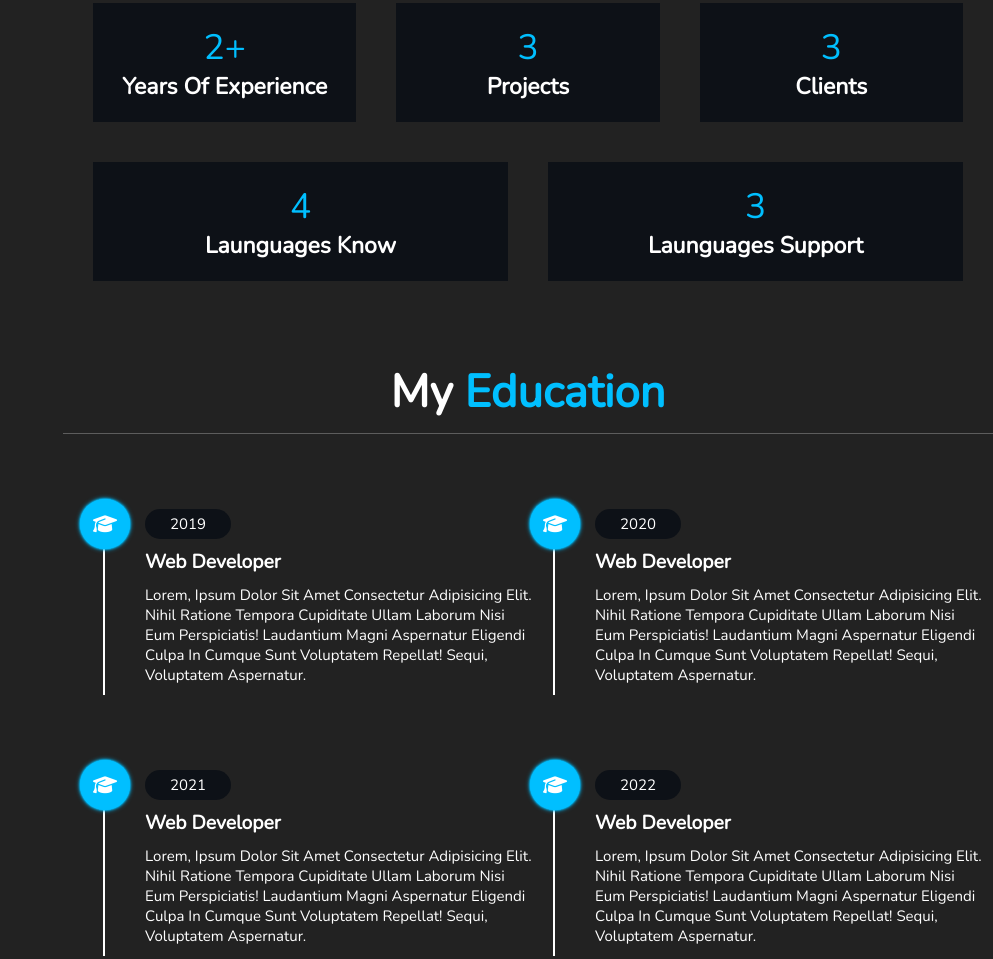
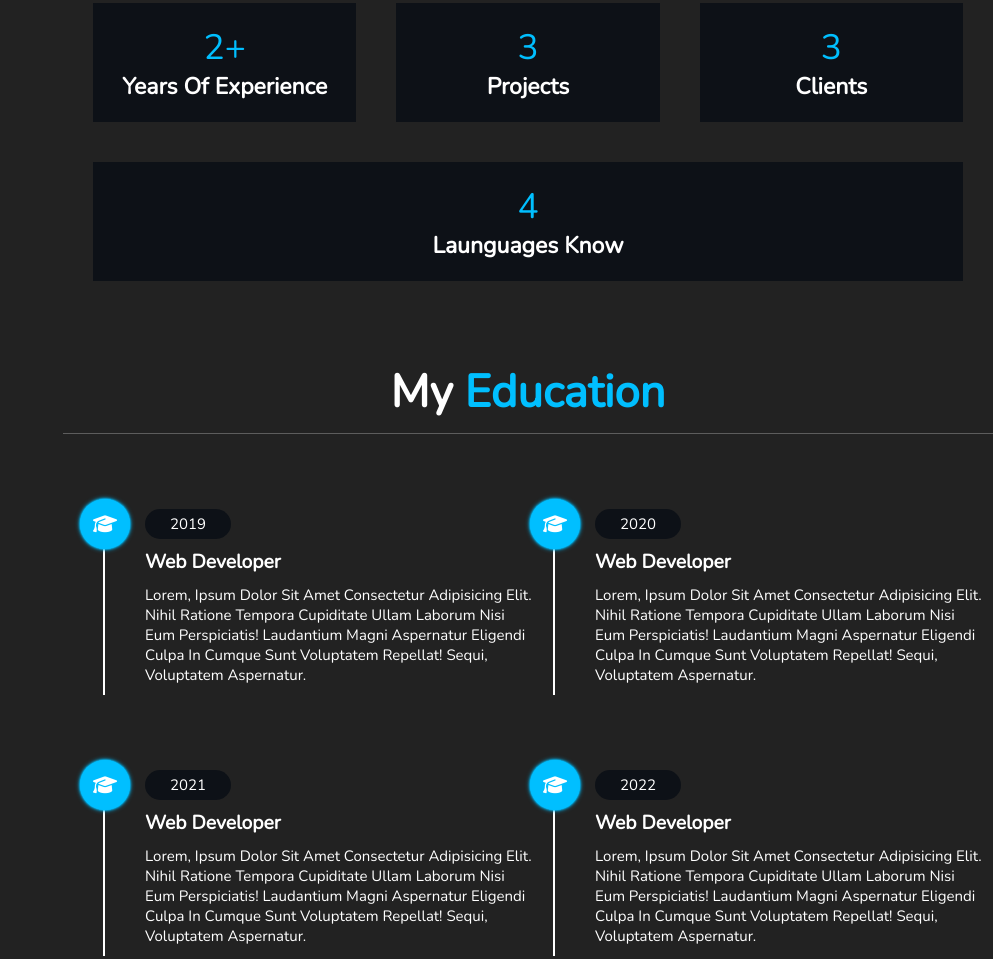
Before and after one commit to ponyn1ce/portfolio.github.io, a plain HTML site: page index.html in a window 1280 px wide. Shown: the part 1300-2259 px from the top of the page, without its empty margins (287-1280 px from the left). Drawn offline with nearby package versions, Linux system fonts and the light colour scheme.

Commit message:
Update index.html

```diff
--- a/index.html
+++ b/index.html
@@ -110,10 +110,6 @@
                 <div class="box">
                     <span>4</span>
                     <h3>launguages know</h3>
-                </div>
-                <div class="box">
-                    <span>3</span>
-                    <h3>launguages support</h3>
                 </div>
             </div>
         </div>
```
